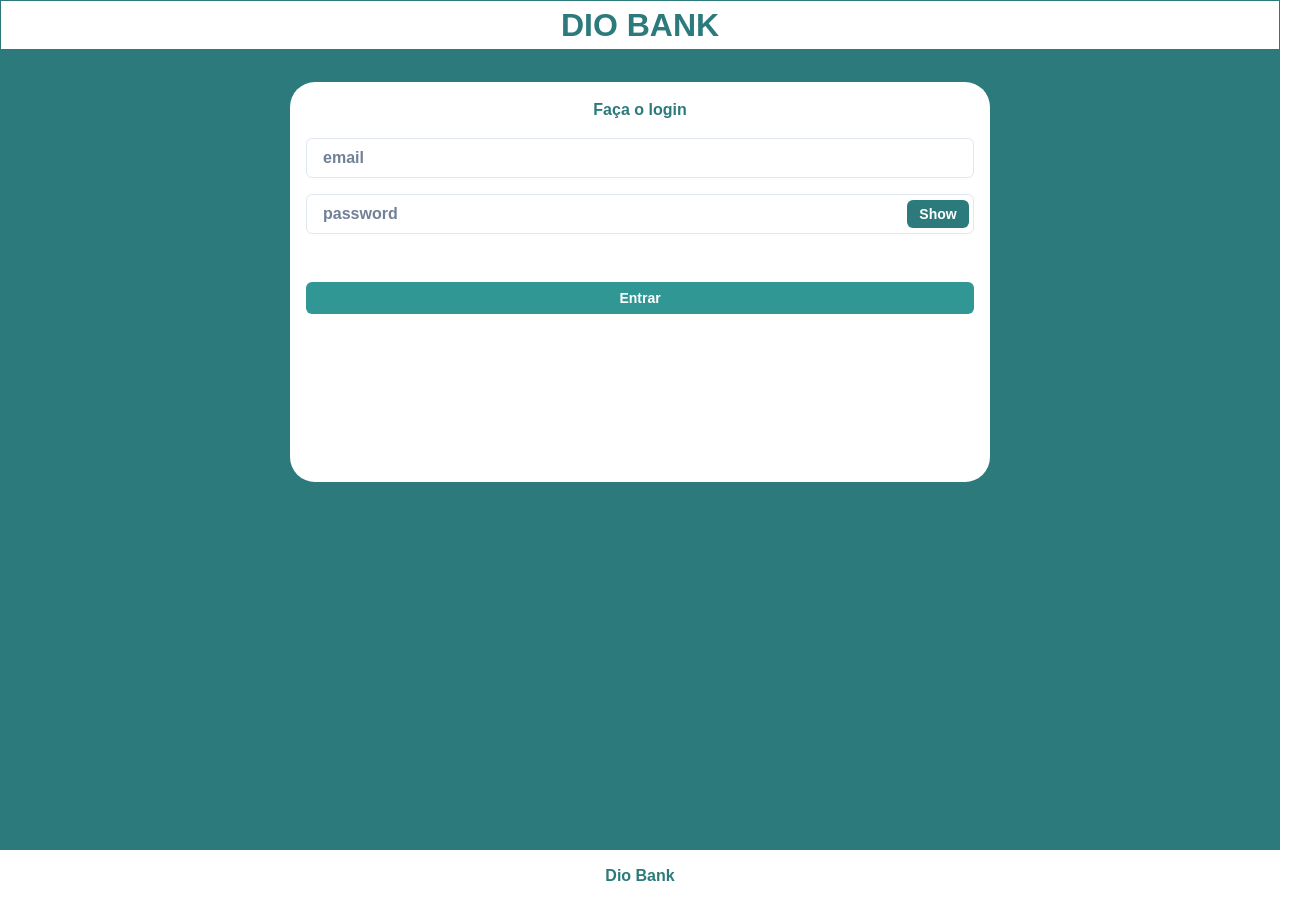
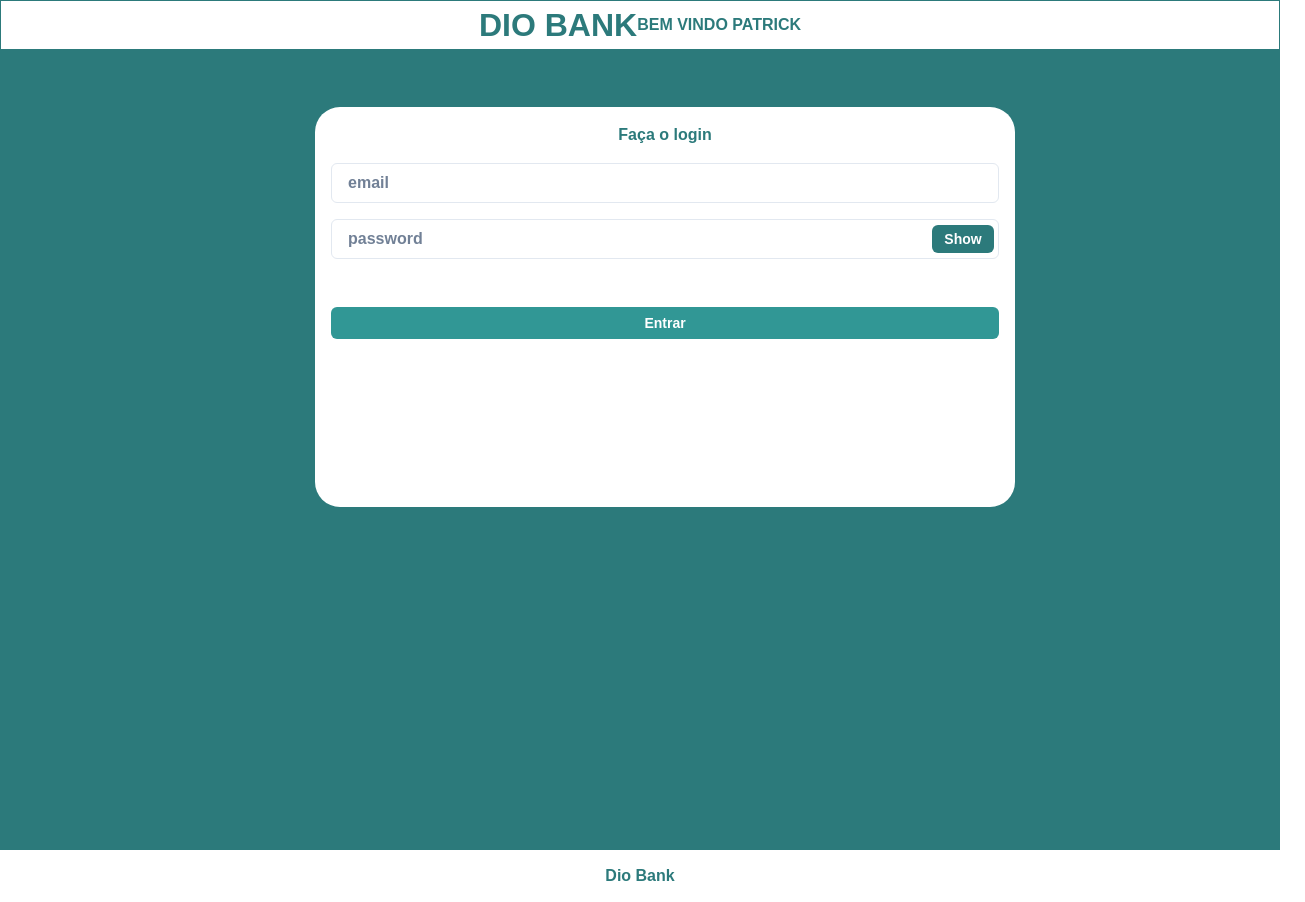
Before and after one commit to Patrick-Jabba/DioBank-fe, a React (Create React App) app: page / in a window 1280 px wide. Shown: the whole page, 1305 px wide, since content can reach past the window. Built offline with nearby package versions, Linux system fonts and the light colour scheme.

Commit message:
:wrench: Trabalhando com autenticacao

```diff
--- a/src/components/App/index.tsx
+++ b/src/components/App/index.tsx
@@ -1,5 +1,6 @@
 import { BrowserRouter } from "react-router-dom";
 import { ChakraProvider } from "@chakra-ui/react";
+import { AppContextProvider } from "../../context/AppContextProvider";
 
 import { Router } from "../../Router";
 import { Layout } from "../Layout";
@@ -7,11 +8,13 @@ import { Layout } from "../Layout";
 function App() {
   return (
     <BrowserRouter>
+    <AppContextProvider>
     <ChakraProvider>
       <Layout>
       <Router />
       </Layout>
     </ChakraProvider>
+    </AppContextProvider>
     </BrowserRouter>
   );
 }
--- a/src/components/CardComponent/index.tsx
+++ b/src/components/CardComponent/index.tsx
@@ -1,71 +1,12 @@
-import { useState } from "react";
 import { CardContainer } from "./styles";
 
-import { Input, Box, Center, Button, InputGroup, InputRightElement } from "@chakra-ui/react";
+import { Box } from "@chakra-ui/react";
 
-import { DButton } from "../Button";
-
-import { login } from "../../services/login";
-
-export const CardComponent = () => {
-  const [show, setShow] = useState(false)
-  const handleClick = () => setShow(!show)
-
-  const [email, setEmail] = useState('')
-
-
+export const CardComponent = ({children}:any) => {
   return (
     <CardContainer>
       <Box minHeight="100vh" padding="2rem">
-      <Box
-        bg="#fff"
-        borderRadius="25px"
-        padding="1rem"
-        minHeight="50vh"
-        w="700px"
-        >
-      <Center
-        color="#2c7a7b"
-        marginBottom="1rem"
-      >
-       Faça o login
-      </Center>
-      <Input
-      htmlSize={10}
-        placeholder="email"
-        value={email}
-        onChange={(event) => setEmail(event.target.value)}
-        focusBorderColor="#2C7A7B"
-        />
-
-      <InputGroup size='md'>
-      <Input
-        pr='4.5rem'
-        type={show ? 'text' : 'password'}
-        placeholder='password'
-        marginTop="1rem"
-        focusBorderColor="#2C7A7B"
-        />
-      <InputRightElement width='4.5rem' marginTop="1rem">
-
-        <Button
-          h='1.75rem'
-          size='sm'
-          onClick={handleClick}
-          bg="#2C7A7B"
-          color="#fff"
-        >
-          {show ? 'Hide' : 'Show'}
-        </Button>
-      </InputRightElement>
-    </InputGroup>
-      <Center>
-        <DButton
-          onClick={() => login(email)}
-          text="Entrar"
-        />
-        </Center>
-      </Box>
+        {children}
       </Box>
     </CardContainer>
   )
--- a/src/components/Header/index.tsx
+++ b/src/components/Header/index.tsx
@@ -1,8 +1,14 @@
 import { HeaderContainer } from "./styles"
+
+import {useContext} from "react";
+import { AppContext } from "../../context/AppContextProvider";
+
 export const Header = () => {
+  const context = useContext(AppContext)
   return (
       <HeaderContainer >
         <h1>Dio Bank</h1>
+        <p>Bem vindo { context.user } </p>
       </HeaderContainer>
   )
 }
--- /dev/null
+++ b/src/context/AppContextProvider.tsx
@@ -0,0 +1,18 @@
+import { createContext, useState } from "react";
+import IAppContext from "../interfaces/IAppContext";
+
+export const AppContext = createContext({} as IAppContext)
+
+
+export const AppContextProvider = ({ children}:any) => {
+  const user = 'Patrick'
+  const [isLoggedIn, setIsLoggedIn] = useState<boolean>(false)
+
+  return (
+    <AppContext.Provider
+      value={{user, isLoggedIn, setIsLoggedIn}}
+    >
+      {children}
+    </AppContext.Provider>
+  )
+}
--- /dev/null
+++ b/src/interfaces/IAppContext.tsx
@@ -0,0 +1,5 @@
+export default interface IAppContext {
+  user: string,
+  isLoggedIn: boolean,
+  setIsLoggedIn: (isLoggedIn: boolean) => void
+}
--- a/src/pages/Conta.tsx
+++ b/src/pages/Conta.tsx
@@ -1,8 +1,9 @@
-import {useEffect, useState} from "react";
+import {useEffect, useState, useContext } from "react";
 import { useParams, useNavigate } from "react-router-dom";
 
 import { Center, SimpleGrid, Spinner } from "@chakra-ui/react"
 
+import { AppContext } from "../context/AppContextProvider";
 import CardInfo from "../components/CardInfo/indes"
 
 import { api } from "../api";
@@ -11,25 +12,27 @@ import IUserData from "../interfaces/IUserData";
 
 const Conta = () => {
   const [userData, setUserData] = useState<null | IUserData>()
+  const { id } = useParams()
+  const navigate = useNavigate()
+
+  const actualData = new Date()
+
+  const { isLoggedIn } = useContext(AppContext);
+
+  !isLoggedIn && navigate('/')
+
+  if(userData && id !== userData.id.toString()) {
+    navigate('/');
+  }
 
   useEffect(() => {
     const getData = async () => {
       const data: any | IUserData = await api
       setUserData(data)
-      console.log(data)
     }
 
     getData()
   }, [])
-
-  const actualData = new Date();
-
-  const { id } = useParams()
-  const navigate = useNavigate()
-  if(userData && id !== userData.id.toString()) {
-    navigate('/');
-  }
-
 
   return (
     <Center>
--- a/src/pages/Home.tsx
+++ b/src/pages/Home.tsx
@@ -1,8 +1,72 @@
+import { useState } from "react";
+
+import { Box, Button, Center, Input, InputGroup, InputRightElement } from "@chakra-ui/react";
+
+import { DButton } from "../components/Button";
 import { CardComponent } from "../components/CardComponent";
 
+import login  from "../services/login";
+
 const Home = () => {
+  const [show, setShow] = useState(false)
+  const handleClick = () => setShow(!show)
+  const [email, setEmail] = useState('')
   return (
-        <CardComponent />
+        <Box padding="25px">
+          <CardComponent>
+          <Box
+            bg="#fff"
+            borderRadius="25px"
+            padding="1rem"
+            minHeight="50vh"
+            w="700px"
+          >
+          <Center
+            color="#2c7a7b"
+            marginBottom="1rem"
+          >
+            Faça o login
+          </Center>
+        <Input
+        htmlSize={10}
+          placeholder="email"
+          value={email}
+          onChange={(event) => setEmail(event.target.value)}
+          focusBorderColor="#2C7A7B"
+          color="#2c7a7b"
+          />
+
+        <InputGroup size='md'>
+        <Input
+          pr='4.5rem'
+          type={show ? 'text' : 'password'}
+          placeholder='password'
+          marginTop="1rem"
+          focusBorderColor="#2C7A7B"
+          />
+        <InputRightElement width='4.5rem' marginTop="1rem">
+
+          <Button
+            h='1.75rem'
+            size='sm'
+            onClick={handleClick}
+            bg="#2C7A7B"
+            color="#fff"
+          >
+            {show ? 'Hide' : 'Show'}
+          </Button>
+        </InputRightElement>
+      </InputGroup>
+
+        <Center>
+        <DButton
+          onClick={() => login(email)}
+          text="Entrar"
+        />
+        </Center>
+      </Box>
+          </CardComponent>
+        </Box>
   )
 }
 
--- a/src/services/login.tsx
+++ b/src/services/login.tsx
@@ -1,11 +1,22 @@
+/* eslint-disable react-hooks/rules-of-hooks */
+import {  useContext } from "react";
+import { AppContext } from "../context/AppContextProvider";
+import { useNavigate } from "react-router-dom"
+
 import { api } from "../api";
+export const login = async (email:string):Promise<void> => {
 
-export const login = async (email:string):Promise<void> => {
+  const { setIsLoggedIn } = useContext(AppContext)
+  const navigate = useNavigate()
   const data: any = await api
 
   if(email !== data?.email) {
     return alert('Email inválido')
   }
 
+    setIsLoggedIn(true)
+    navigate(`/conta/${data?.id}`)
     alert(`Bem vindo ${email}!`);
 }
+
+export default login
```
Also changed, not shown: 1 other file (tests, documents, lock files or other folders).
